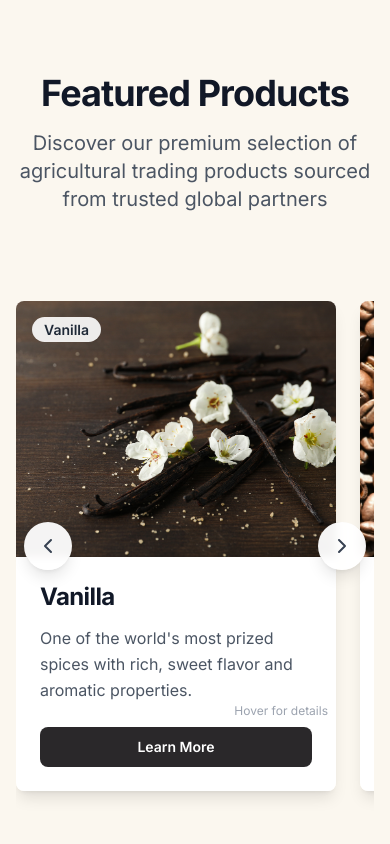
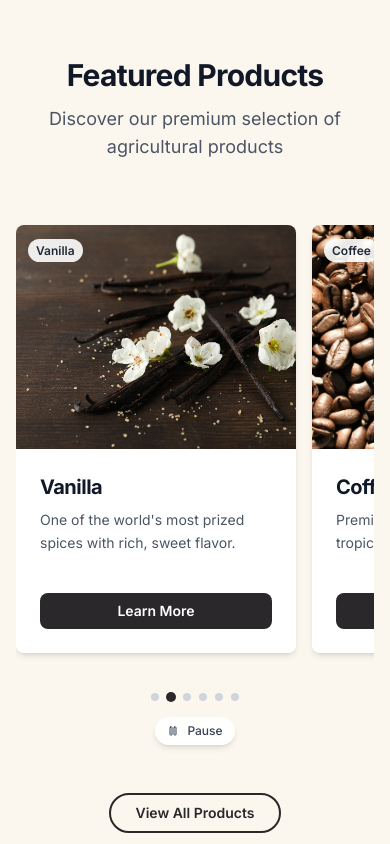
Before and after one commit to NiharGandhi/beans-and-pods, a Next.js app: page / in a window 390 px wide. Shown: the part 1420-2264 px from the top of the page. Built offline with nearby package versions, Linux system fonts and the light colour scheme.

Commit message:
Featured Product Fix

```diff
--- a/components/featured-products.tsx
+++ b/components/featured-products.tsx
@@ -8,6 +8,7 @@ import { ChevronLeft, ChevronRight, Play, Pause } from "lucide-react";
 import { useRef, useState, useEffect } from "react";
 
 export function FeaturedProducts() {
+  const isDesktop = useMediaQuery("(min-width: 768px)");
   const carouselRef = useRef<HTMLDivElement>(null);
   const [isHovered, setIsHovered] = useState(false);
   const [currentIndex, setCurrentIndex] = useState(0);
@@ -23,8 +24,8 @@ export function FeaturedProducts() {
       slug: "cocoa-beans",
       category: "Cocoa Beans",
       image: "/product_categories/cocoa.jpg?height=300&width=400",
-      shortDescription: "Premium cocoa beans from tropical regions, essential for chocolate production and valued worldwide.",
-      fullDescription: "Cocoa is a highly valued agricultural commodity derived from the seeds of the cacao tree (Theobroma cacao). Primarily grown in tropical regions such as West Africa, South America, and parts of Asia, cocoa is the essential raw material for chocolate production. Beyond confectionery, it is also used in cosmetics, pharmaceuticals, and beverages due to its rich flavor and health benefits. With growing global demand, cocoa plays a crucial role in international trade and supports millions of smallholder farmers worldwide.",
+      shortDescription: "Premium cocoa beans from tropical regions, essential for chocolate production.",
+      fullDescription: "Cocoa is a highly valued agricultural commodity derived from the seeds of the cacao tree. Primarily grown in tropical regions, it's the essential raw material for chocolate production and supports millions of smallholder farmers worldwide.",
     },
     {
       id: "2",
@@ -32,8 +33,8 @@ export function FeaturedProducts() {
       slug: "vanilla",
       category: "Vanilla",
       image: "/product_categories/vanilla.jpg?height=300&width=400",
-      shortDescription: "One of the world's most prized spices with rich, sweet flavor and aromatic properties.",
-      fullDescription: "Vanilla is one of the world's most prized and aromatic spices, derived from the cured beans of the Vanilla planifolia orchid. Native to Mexico and now cultivated in tropical regions like Madagascar, Uganda, and Indonesia, vanilla is cherished for its rich, sweet flavor and fragrant aroma. Widely used in food, beverages, cosmetics, and perfumery, vanilla is a high-value crop with strong global demand, making it an important commodity in the flavor and fragrance industry.",
+      shortDescription: "One of the world's most prized spices with rich, sweet flavor.",
+      fullDescription: "Vanilla is derived from the cured beans of the Vanilla planifolia orchid. Native to Mexico and now cultivated in tropical regions, it's cherished for its rich, sweet flavor and fragrant aroma.",
     },
     {
       id: "3",
@@ -41,8 +42,8 @@ export function FeaturedProducts() {
       slug: "coffee",
       category: "Coffee",
       image: "/product_categories/coffee.jpg?height=300&width=400",
-      shortDescription: "Premium coffee beans from tropical regions, supporting millions of farmers worldwide.",
-      fullDescription: "Coffee is one of the most widely consumed beverages in the world, made from the roasted seeds of the Coffea plant. Grown primarily in tropical regions such as Latin America, Africa, and Asia, coffee is a key global commodity that supports millions of farmers and contributes significantly to many economies. Renowned for its rich flavor, stimulating effects, and cultural significance, coffee is a staple in both everyday life and the international trade of agricultural products.",
+      shortDescription: "Premium coffee beans from tropical regions.",
+      fullDescription: "Coffee is one of the most widely consumed beverages in the world, made from the roasted seeds of the Coffea plant. Grown primarily in tropical regions, it supports millions of farmers.",
     },
     {
       id: "4",
@@ -50,17 +51,17 @@ export function FeaturedProducts() {
       slug: "spices",
       category: "Spices",
       image: "/product_categories/spices.jpg?height=300&width=400",
-      shortDescription: "Aromatic spices from around the world, enhancing flavor and offering medicinal properties.",
-      fullDescription: "Spices are aromatic plant-derived ingredients used to enhance the flavor, color, and aroma of food. Sourced from seeds, roots, bark, and fruits, spices like black pepper, turmeric, cinnamon, cardamom, and cloves have been traded globally for centuries. Beyond culinary use, many spices offer medicinal and preservative properties, making them valuable in food, pharmaceutical, and cosmetic industries. With diverse origins across Asia, Africa, and Latin America, spices remain a vital component of global trade and cultural heritage.",
+      shortDescription: "Aromatic spices from around the world.",
+      fullDescription: "Spices are aromatic plant-derived ingredients used to enhance flavor. Sourced from seeds, roots, bark, and fruits, they have been traded globally for centuries.",
     },
     {
       id: "5",
-      name: "Grains and Pulses",
+      name: "Grains & Pulses",
       slug: "dry-beans",
       category: "Dry Beans",
       image: "/product_categories/grains_and_pulses.jpg?height=300&width=400",
-      shortDescription: "Essential agricultural staples providing nutrition and supporting global food security.",
-      fullDescription: "Grains and dry beans are essential agricultural staples that form the foundation of diets around the world. Grains such as wheat, rice, corn, and barley provide key sources of carbohydrates and nutrients, while dry beans—including kidney beans, chickpeas, lentils, and black beans—are rich in protein, fiber, and essential minerals. Widely cultivated across diverse climates, these crops are crucial for food security, animal feed, and industrial use. Their global trade supports sustainable agriculture and meets the nutritional needs of a growing population.",
+      shortDescription: "Essential agricultural staples.",
+      fullDescription: "Grains and dry beans form the foundation of diets worldwide. They provide key sources of carbohydrates, protein, and essential minerals.",
     },
     {
       id: "6",
@@ -68,10 +69,14 @@ export function FeaturedProducts() {
       slug: "essential-oil",
       category: "Essential Oil",
       image: "/product_categories/essential_oil.jpg?height=300&width=400",
-      shortDescription: "Concentrated plant extracts for aromatherapy, cosmetics, and natural wellness products.",
-      fullDescription: "Essential oils are concentrated plant extracts obtained through distillation or cold pressing, capturing the natural aroma and beneficial properties of herbs, flowers, fruits, and spices. Used extensively in aromatherapy, cosmetics, personal care, and natural medicine, essential oils such as lavender, peppermint, tea tree, and eucalyptus offer therapeutic, antibacterial, and calming effects. With increasing demand for natural and wellness products, essential oils play a vital role in the global health, beauty, and fragrance industries.",
+      shortDescription: "Concentrated plant extracts.",
+      fullDescription: "Essential oils are concentrated plant extracts obtained through distillation or cold pressing, capturing the natural aroma and beneficial properties of plants.",
     },
   ];
+
+  // Calculate card width based on screen size
+  const cardWidth = isDesktop ? 320 : 280;
+  const cardGap = isDesktop ? 24 : 16;
 
   // Update scroll button states
   const updateScrollButtons = () => {
@@ -82,35 +87,32 @@ export function FeaturedProducts() {
     }
   };
 
-  // Auto-scroll effect with smooth infinite loop
+  // Auto-scroll effect
   useEffect(() => {
     if (!isAutoPlaying || isHovered || !carouselRef.current) return;
 
     const interval = setInterval(() => {
       if (carouselRef.current) {
-        const cardWidth = 320; // Card width (80 * 4px) + gap
         const nextIndex = (currentIndex + 1) % displayProducts.length;
 
         if (currentIndex === displayProducts.length - 1) {
-          // Smooth reset to beginning
           carouselRef.current.scrollTo({
             left: 0,
             behavior: 'smooth'
           });
           setCurrentIndex(0);
         } else {
-          // Scroll to next card
           carouselRef.current.scrollTo({
-            left: nextIndex * cardWidth,
+            left: nextIndex * (cardWidth + cardGap),
             behavior: 'smooth'
           });
           setCurrentIndex(nextIndex);
         }
       }
-    }, 4000); // Increased interval for better UX
+    }, 4000);
 
     return () => clearInterval(interval);
-  }, [isAutoPlaying, isHovered, currentIndex, displayProducts.length]);
+  }, [isAutoPlaying, isHovered, currentIndex, displayProducts.length, cardWidth, cardGap]);
 
   // Handle scroll events
   useEffect(() => {
@@ -119,11 +121,8 @@ export function FeaturedProducts() {
 
     const handleScroll = () => {
       updateScrollButtons();
-
-      // Update current index based on scroll position
-      const cardWidth = 320;
       const scrollLeft = carousel.scrollLeft;
-      const newIndex = Math.round(scrollLeft / cardWidth);
+      const newIndex = Math.round(scrollLeft / (cardWidth + cardGap));
       setCurrentIndex(newIndex);
     };
 
@@ -131,13 +130,12 @@ export function FeaturedProducts() {
     updateScrollButtons();
 
     return () => carousel.removeEventListener('scroll', handleScroll);
-  }, []);
+  }, [cardWidth, cardGap]);
 
   const scrollToIndex = (index: number) => {
     if (carouselRef.current) {
-      const cardWidth = 320;
       carouselRef.current.scrollTo({
-        left: index * cardWidth,
+        left: index * (cardWidth + cardGap),
         behavior: 'smooth'
       });
       setCurrentIndex(index);
@@ -181,7 +179,7 @@ export function FeaturedProducts() {
       }
     },
     hover: {
-      y: -8,
+      y: isDesktop ? -8 : 0,
       transition: {
         duration: 0.3,
         ease: [0.16, 1, 0.3, 1]
@@ -219,19 +217,19 @@ export function FeaturedProducts() {
   };
 
   return (
-    <section className="container mx-auto px-4 py-16 relative">
+    <section className="container mx-auto px-4 py-12 md:py-16 relative">
       <motion.div
-        className="text-center mb-16"
+        className="text-center mb-12 md:mb-16"
         initial="hidden"
         whileInView="show"
         viewport={{ once: true, margin: "-100px" }}
         variants={fadeIn}
       >
-        <h2 className="text-4xl font-bold tracking-tight text-gray-900 sm:text-5xl mb-4">
+        <h2 className="text-3xl md:text-4xl font-bold tracking-tight text-gray-900 mb-3 md:mb-4">
           Featured Products
         </h2>
-        <p className="text-xl text-gray-600 max-w-2xl mx-auto">
-          Discover our premium selection of agricultural trading products sourced from trusted global partners
+        <p className="text-lg md:text-xl text-gray-600 max-w-2xl mx-auto px-4">
+          Discover our premium selection of agricultural products
         </p>
       </motion.div>
 
@@ -240,10 +238,11 @@ export function FeaturedProducts() {
         onMouseEnter={() => setIsHovered(true)}
         onMouseLeave={() => setIsHovered(false)}
       >
-        {/* Left Arrow */}
+        {/* Left Arrow - Desktop only */}
+        {isDesktop && (
           <motion.button
             onClick={scrollLeft}
-          className={`absolute left-2 top-1/2 -translate-y-1/2 z-10 bg-white/95 backdrop-blur-sm hover:bg-white rounded-full p-3 shadow-lg hover:shadow-xl transition-all duration-300 ${
+            className={`absolute left-2 top-1/2 -translate-y-1/2 z-10 bg-white/95 backdrop-blur-sm hover:bg-white rounded-full p-2 md:p-3 shadow-lg hover:shadow-xl transition-all duration-300 ${
               !canScrollLeft ? 'opacity-50 cursor-not-allowed' : 'hover:scale-110'
             }`}
             aria-label="Scroll left"
@@ -251,25 +250,27 @@ export function FeaturedProducts() {
             whileHover={{ scale: canScrollLeft ? 1.1 : 1 }}
             whileTap={{ scale: canScrollLeft ? 0.95 : 1 }}
           >
-          <ChevronLeft className="h-6 w-6 text-gray-700" />
+            <ChevronLeft className="h-5 w-5 md:h-6 md:w-6 text-gray-700" />
           </motion.button>
+        )}
 
         {/* Carousel */}
         <motion.div
           ref={carouselRef}
-          className="flex overflow-x-auto scrollbar-hide space-x-6 py-6 px-4 snap-x snap-mandatory"
+          className="flex overflow-x-auto scrollbar-hide gap-4 md:gap-6 py-4 px-2 md:py-6 md:px-4 snap-x snap-mandatory"
           variants={container}
           initial="hidden"
           whileInView="show"
           viewport={{ once: true, margin: "-50px" }}
         >
-          {displayProducts.map((product, index) => (
+          {displayProducts.map((product) => (
             <motion.div
               key={product.id}
-              className="flex-shrink-0 w-80 snap-start"
+              className="flex-shrink-0 w-[280px] md:w-80 snap-start"
               variants={cardItem}
-              onMouseEnter={() => setHoveredCard(product.id)}
-              onMouseLeave={() => setHoveredCard(null)}
+              onMouseEnter={() => isDesktop && setHoveredCard(product.id)}
+              onMouseLeave={() => isDesktop && setHoveredCard(null)}
+              onTouchStart={() => !isDesktop && setHoveredCard(prev => prev === product.id ? null : product.id)}
             >
               <motion.div
                 className="h-full"
@@ -277,36 +278,37 @@ export function FeaturedProducts() {
                 initial="hidden"
                 animate="show"
               >
-                <Card className="overflow-hidden flex flex-col h-full group border-0 shadow-lg hover:shadow-2xl transition-all duration-500 bg-white/95 backdrop-blur-sm">
+                <Card className="overflow-hidden flex flex-col h-full group border-0 shadow-md hover:shadow-xl transition-all duration-300 bg-white/95 backdrop-blur-sm">
                   <motion.div
-                    className="relative h-64 w-full overflow-hidden"
-                    whileHover={{ scale: 1.02 }}
+                    className="relative h-56 md:h-64 w-full overflow-hidden"
+                    whileHover={{ scale: isDesktop ? 1.02 : 1 }}
                     transition={{ duration: 0.4 }}
                   >
                     <Image
                       src={product.image || "/placeholder.svg"}
                       alt={product.name}
                       fill
-                      className="object-cover group-hover:scale-110 transition-transform duration-700"
+                      className="object-cover group-hover:scale-105 transition-transform duration-500"
                       sizes="(max-width: 768px) 100vw, (max-width: 1200px) 50vw, 33vw"
+                      priority={displayProducts.indexOf(product) < 3} // Prioritize first 3 images
                     />
                     <div className="absolute inset-0 bg-gradient-to-t from-black/40 via-transparent to-transparent opacity-0 group-hover:opacity-100 transition-opacity duration-300" />
 
                     {/* Category Badge */}
-                    <div className="absolute top-4 left-4">
-                      <span className="px-3 py-1 bg-white/90 backdrop-blur-sm text-sm font-semibold text-gray-800 rounded-full">
+                    <div className="absolute top-3 left-3 md:top-4 md:left-4">
+                      <span className="px-2 py-1 md:px-3 md:py-1 bg-white/90 backdrop-blur-sm text-xs md:text-sm font-semibold text-gray-800 rounded-full">
                         {product.category}
                       </span>
                     </div>
                   </motion.div>
 
-                  <CardHeader className="pb-3">
-                    <CardTitle className="text-2xl font-bold text-gray-900 group-hover:text-primary transition-colors duration-300">
+                  <CardHeader className="pb-2 md:pb-3">
+                    <CardTitle className="text-xl md:text-2xl font-bold text-gray-900 group-hover:text-primary transition-colors duration-300">
                       {product.name}
                     </CardTitle>
                   </CardHeader>
 
-                  <CardContent className="flex-grow pb-6 relative">
+                  <CardContent className="flex-grow pb-4 md:pb-6 relative">
                     <motion.div
                       className="overflow-hidden"
                       animate={hoveredCard === product.id ? "expanded" : "collapsed"}
@@ -320,7 +322,7 @@ export function FeaturedProducts() {
                             animate={{ opacity: 1, y: 0 }}
                             exit={{ opacity: 0, y: -10 }}
                             transition={{ duration: 0.2 }}
-                            className="text-gray-600 leading-relaxed text-sm"
+                            className="text-sm text-gray-600 leading-relaxed"
                           >
                             {product.fullDescription}
                           </motion.p>
@@ -331,7 +333,7 @@ export function FeaturedProducts() {
                             animate={{ opacity: 1, y: 0 }}
                             exit={{ opacity: 0, y: -10 }}
                             transition={{ duration: 0.2 }}
-                            className="text-gray-600 leading-relaxed"
+                            className="text-sm md:text-base text-gray-600 leading-relaxed line-clamp-3"
                           >
                             {product.shortDescription}
                           </motion.p>
@@ -339,7 +341,8 @@ export function FeaturedProducts() {
                       </AnimatePresence>
                     </motion.div>
 
-                    {/* Hover indicator */}
+                    {/* Hover indicator - Desktop only */}
+                    {isDesktop && (
                       <motion.div
                         className="absolute bottom-2 right-2 text-xs text-gray-400"
                         initial={{ opacity: 0 }}
@@ -348,17 +351,19 @@ export function FeaturedProducts() {
                       >
                         Hover for details
                       </motion.div>
+                    )}
                   </CardContent>
 
                   <CardFooter className="pt-0">
                     <motion.div
                       className="w-full"
-                      whileHover={{ scale: 1.05 }}
+                      whileHover={{ scale: isDesktop ? 1.05 : 1 }}
                       whileTap={{ scale: 0.95 }}
                     >
                       <Button
                         asChild
-                        className="w-full bg-primary hover:bg-primary/90 text-white font-semibold py-3 rounded-lg transition-all duration-300"
+                        size={isDesktop ? "default" : "sm"}
+                        className="w-full bg-primary hover:bg-primary/90 text-white font-semibold rounded-lg transition-all duration-300"
                       >
                         <Link href={`/products/${product.slug}`}>
                           Learn More
@@ -372,10 +377,11 @@ export function FeaturedProducts() {
           ))}
         </motion.div>
 
-        {/* Right Arrow */}
+        {/* Right Arrow - Desktop only */}
+        {isDesktop && (
           <motion.button
             onClick={scrollRight}
-          className={`absolute right-2 top-1/2 -translate-y-1/2 z-10 bg-white/95 backdrop-blur-sm hover:bg-white rounded-full p-3 shadow-lg hover:shadow-xl transition-all duration-300 ${
+            className={`absolute right-2 top-1/2 -translate-y-1/2 z-10 bg-white/95 backdrop-blur-sm hover:bg-white rounded-full p-2 md:p-3 shadow-lg hover:shadow-xl transition-all duration-300 ${
               !canScrollRight ? 'opacity-50 cursor-not-allowed' : 'hover:scale-110'
             }`}
             aria-label="Scroll right"
@@ -383,19 +389,20 @@ export function FeaturedProducts() {
             whileHover={{ scale: canScrollRight ? 1.1 : 1 }}
             whileTap={{ scale: canScrollRight ? 0.95 : 1 }}
           >
-          <ChevronRight className="h-6 w-6 text-gray-700" />
+            <ChevronRight className="h-5 w-5 md:h-6 md:w-6 text-gray-700" />
           </motion.button>
+        )}
       </div>
 
       {/* Carousel Controls */}
-      <div className="flex items-center justify-center mt-8 space-x-6">
+      <div className="flex flex-col md:flex-row items-center justify-center mt-6 md:mt-8 space-y-4 md:space-y-0 md:space-x-6">
         {/* Dots Indicator */}
         <div className="flex space-x-2">
           {displayProducts.map((_, index) => (
             <button
               key={index}
               onClick={() => scrollToIndex(index)}
-              className={`w-3 h-3 rounded-full transition-all duration-300 ${
+              className={`w-2 h-2 md:w-3 md:h-3 rounded-full transition-all duration-300 ${
                 index === currentIndex
                   ? 'bg-primary scale-125'
                   : 'bg-gray-300 hover:bg-gray-400'
@@ -408,16 +415,16 @@ export function FeaturedProducts() {
         {/* Auto-play Toggle */}
         <motion.button
           onClick={toggleAutoPlay}
-          className="flex items-center space-x-2 px-4 py-2 bg-white/90 backdrop-blur-sm hover:bg-white rounded-full shadow-md hover:shadow-lg transition-all duration-300"
+          className="flex items-center space-x-2 px-3 py-1.5 md:px-4 md:py-2 bg-white/90 backdrop-blur-sm hover:bg-white rounded-full shadow-md hover:shadow-lg transition-all duration-300"
           whileHover={{ scale: 1.05 }}
           whileTap={{ scale: 0.95 }}
         >
           {isAutoPlaying ? (
-            <Pause className="h-4 w-4 text-gray-700" />
+            <Pause className="h-3 w-3 md:h-4 md:w-4 text-gray-700" />
           ) : (
-            <Play className="h-4 w-4 text-gray-700" />
+            <Play className="h-3 w-3 md:h-4 md:w-4 text-gray-700" />
           )}
-          <span className="text-sm font-medium text-gray-700">
+          <span className="text-xs md:text-sm font-medium text-gray-700">
             {isAutoPlaying ? 'Pause' : 'Play'}
           </span>
         </motion.button>
@@ -425,18 +432,21 @@ export function FeaturedProducts() {
 
       {/* Call to Action */}
       <motion.div
-        className="mt-16 text-center"
+        className="mt-12 md:mt-16 text-center"
         initial={{ opacity: 0, y: 30 }}
         whileInView={{ opacity: 1, y: 0 }}
         viewport={{ once: true }}
         transition={{ delay: 0.5, duration: 0.8 }}
       >
-        <motion.div whileHover={{ scale: 1.05 }} whileTap={{ scale: 0.95 }}>
+        <motion.div
+          whileHover={{ scale: isDesktop ? 1.05 : 1 }}
+          whileTap={{ scale: 0.95 }}
+        >
           <Button
             asChild
             variant="outline"
-            size="lg"
-            className="border-2 border-primary text-primary hover:text-white hover:bg-primary font-semibold px-8 py-4 rounded-full transition-all duration-300"
+            size={isDesktop ? "lg" : "default"}
+            className="border-2 border-primary text-primary hover:text-white hover:bg-primary font-semibold px-6 md:px-8 py-3 md:py-4 rounded-full transition-all duration-300"
           >
             <Link href="/products">
               View All Products
@@ -447,3 +457,20 @@ export function FeaturedProducts() {
     </section>
   );
 }
+
+// Add this hook to your hooks folder if you don't have it already
+function useMediaQuery(query: string) {
+  const [matches, setMatches] = useState(false);
+
+  useEffect(() => {
+    const media = window.matchMedia(query);
+    if (media.matches !== matches) {
+      setMatches(media.matches);
+    }
+    const listener = () => setMatches(media.matches);
+    media.addListener(listener);
+    return () => media.removeListener(listener);
+  }, [matches, query]);
+
+  return matches;
+}
```
Also changed, not shown: hooks/use-media-query.tsx (added, +19 -0 lines). Lines whose indentation alone changed are shown as unchanged.
